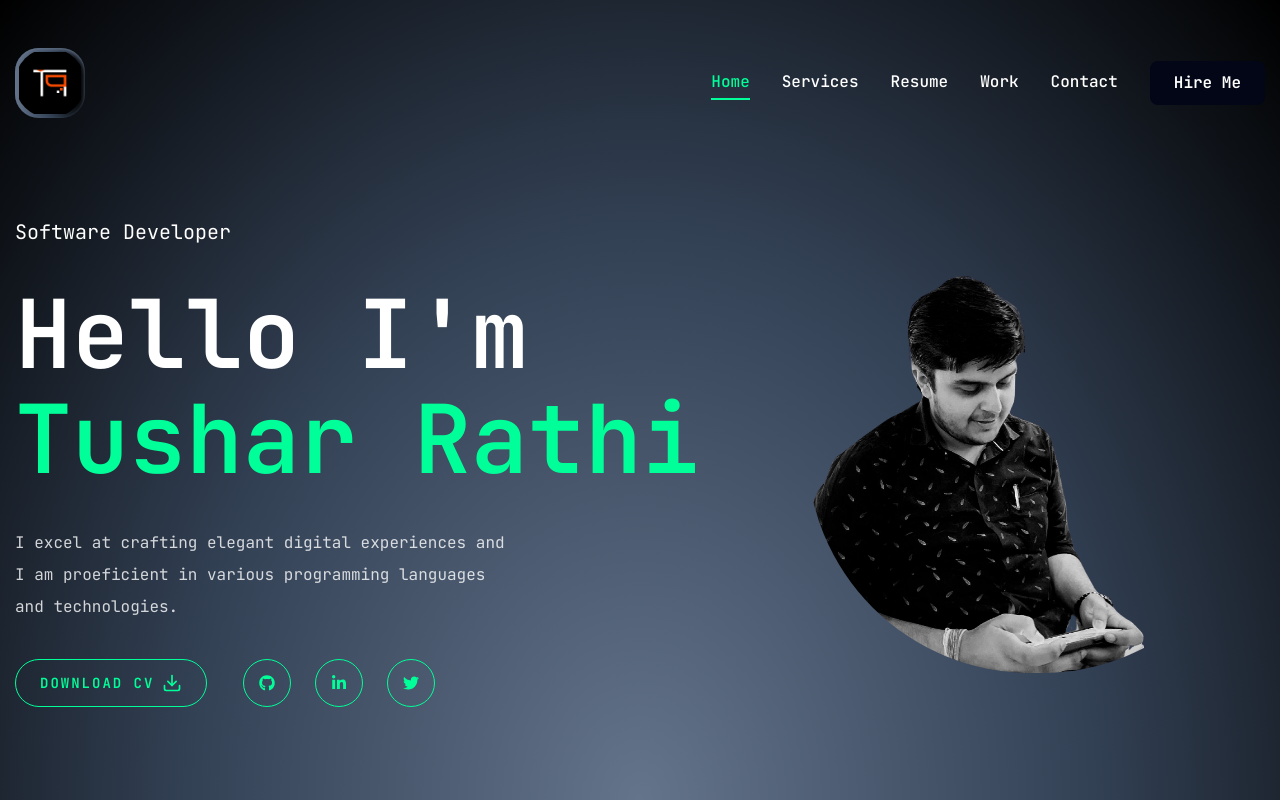
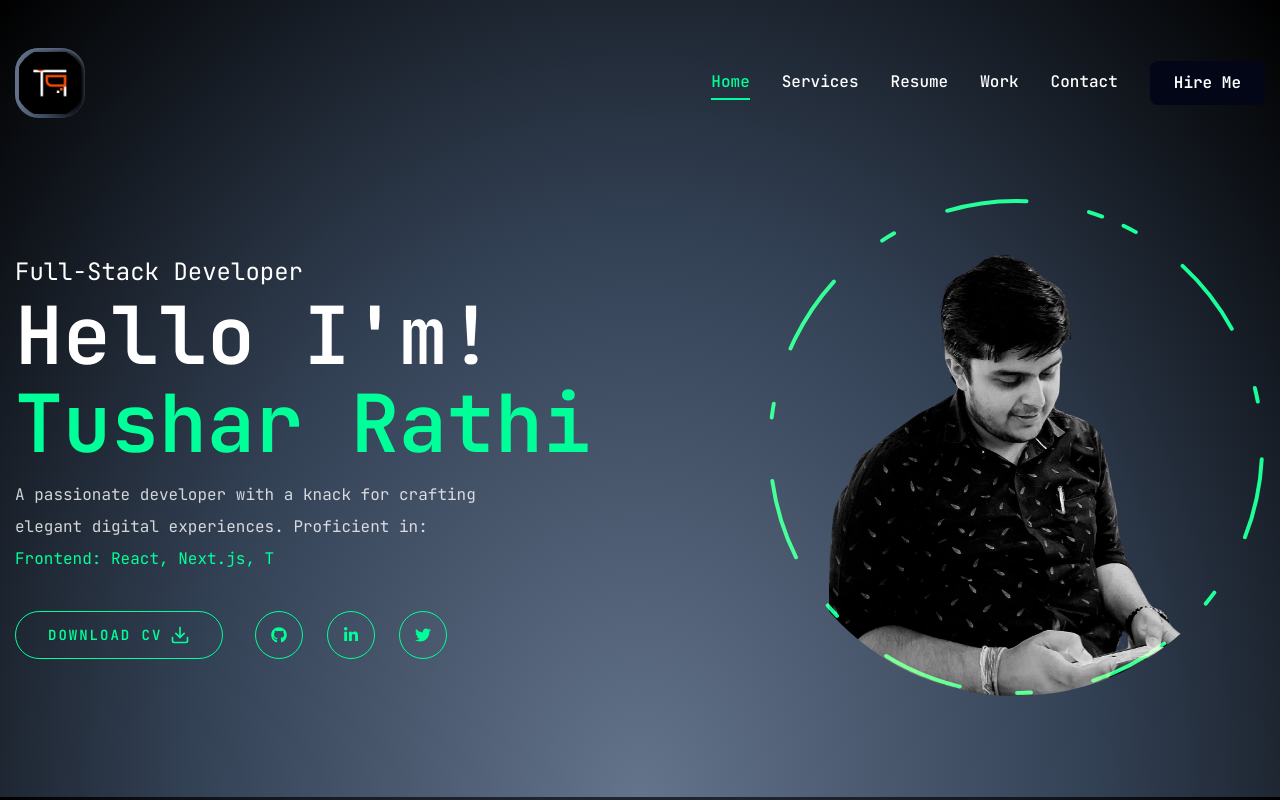
Before and after one commit to TusharRathi108/tushar-portfolio, a React (Vite) app: page / in a window 1280 px wide. Built offline with nearby package versions, Linux system fonts and the light colour scheme.

Commit message:
Implemented photo and typewriter effect

```diff
--- a/package.json
+++ b/package.json
@@ -25,6 +25,7 @@
     "react-dom": "^18.2.0",
     "react-icons": "^5.2.1",
     "react-router-dom": "^6.23.1",
+    "react-simple-typewriter": "^5.0.1",
     "tailwind-merge": "^2.3.0",
     "tailwindcss-animate": "^1.0.7"
   },
--- a/src/components/Photo.tsx
+++ b/src/components/Photo.tsx
@@ -1,12 +1,61 @@
-import { AvatarImage } from "@radix-ui/react-avatar";
-import { Avatar } from "./ui/avatar";
+import { Avatar, AvatarImage } from "@/components/ui/avatar";
+import { motion } from "framer-motion";
 
 const Photo = () => {
   return (
-    <div className="h-full w-full flex items-center relative">
-      <Avatar className="w-[250px] h-[225px] md:w-[300px] md:h-[300px] xl:w-[458px] xl:h-[448px]">
-        <AvatarImage src="src/assets/Profile1-removebg.png"/>
-      </Avatar>
+    <div className="h-full w-full relative">
+      <motion.div
+        initial={{ opacity: 0 }}
+        animate={{
+          opacity: 1,
+          transition: { delay: 2, duration: 0.4, ease: "easeIn" },
+        }}
+      >
+        {/* Profile image */}
+        <motion.div
+          initial={{ opacity: 0 }}
+          animate={{
+            opacity: 1,
+            transition: { delay: 2.4, duration: 0.4, ease: "easeInOut" },
+          }}
+          className="w-[298px] h-[298px] xl:w-[498px] xl:h-[498px] absolute"
+        >
+          <Avatar className="h-full w-full">
+            <AvatarImage
+              src="src/assets/Profile1-removebg.png"
+              style={{ objectFit: "scale-down" }}
+            />
+          </Avatar>
+        </motion.div>
+
+        {/* Circle */}
+        <motion.svg
+          className="w-[298px] h-[298px] xl:w-[498px] xl:h-[498px] mix-blend-lighten"
+          fill="transparent"
+          viewBox="0 0 506 506"
+          xmlns="http://www.w3.org/2000/svg"
+        >
+          <motion.circle
+            cx="253"
+            cy="253"
+            r="250"
+            stroke="#00ff99"
+            strokeWidth="4"
+            strokeLinecap="round"
+            strokeLinejoin="round"
+            initial={{ strokeDasharray: "24 10 0 0" }}
+            animate={{
+              strokeDasharray: ["15 120 25 25", "16 25 92 72", "4 250 22 22"],
+              rotate: [120, 360],
+            }}
+            transition={{
+              duration: 10,
+              repeat: Infinity,
+              repeatType: "reverse",
+            }}
+          />
+        </motion.svg>
+      </motion.div>
     </div>
   );
 };
--- a/src/components/ui/button.tsx
+++ b/src/components/ui/button.tsx
@@ -17,7 +17,7 @@ const buttonVariants = cva(
       size: {
         default: "h-[44px] px-6",
         sm: "h-[42px] px-6",
-        lg: "h-[48px] px-6 text-sm uppercase tracking-[2px]",
+        lg: "h-[48px] px-8 text-sm uppercase tracking-[2px]",
       },
     },
     defaultVariants: {
--- a/src/index.css
+++ b/src/index.css
@@ -1,15 +1,6 @@
 @tailwind base;
 @tailwind components;
 @tailwind utilities;
-
-html,
-body,
-:root {
-  padding: 0;
-  margin: 0;
-  height: 100vh;
-  width: 100vw;
-}
 
 @layer base {
   :root {
@@ -100,12 +91,12 @@ body,
     @apply font-primary leading-loose text-white bg-[radial-gradient(ellipse_at_bottom,_var(--tw-gradient-stops))] from-slate-500 via-slate-700 to-black;
   }
   .h1 {
-    @apply text-[48px] md:text-[95px] leading-[1.1] font-semibold;
+    @apply text-[48px] md:text-[80px] leading-[1.1] font-semibold;
   }
   .h2 {
-    @apply text-[38px] md:text-[60px] leading-[1.1] font-semibold;
+    @apply text-[36px] md:text-[48px] leading-[1.1] font-semibold;
   }
   .h3 {
-    @apply text-[30px] md:text-[40px] leading-[1.1] font-semibold;
+    @apply text-[20px] md:text-[24px] leading-[1.1] font-semibold;
   }
 }
--- a/src/pages/HomePage.tsx
+++ b/src/pages/HomePage.tsx
@@ -2,51 +2,69 @@ import Photo from "@/components/Photo";
 import Socials from "@/components/Socials";
 import { Button } from "@/components/ui/button";
 import { FiDownload } from "react-icons/fi";
+import { Typewriter } from "react-simple-typewriter";
+
+// typewriter words array.
+const skills = [
+  "Frontend: React, Next.js, Tailwind CSS, Radix UI, Chakra UI",
+  "Backend: Node.js, Express, Prisma, Git HUB",
+  "Database: MongoDB Atlas, MySQL",
+  "Tools & Libraries: Shadcn/UI, Vite, TypeScript, Axios, Tanstack Query, React Router, Recharts",
+];
 
 const HomePage = () => {
   return (
     <section className="h-full">
       <div className="container mx-auto h-full">
-        <div className="flex flex-col md:flex-row items-center justify-between md:pt-8 md:pb-20">
+        <div className="flex flex-col xl:flex-row items-center justify-between xl:pt-8 xl:pb-[81px]">
           {/* Information about me */}
-          <div className="text-center md:text-left mt-5 order-2 md:order-none">
-            <span className="text-xl"> Software Developer </span>
-            <h1 className="h3 md:h2 xl:h1 mt-8 mb-8 md:mb-9">
-              {" "}
-              Hello I'm <br />{" "}
-              <span className="text-accent"> Tushar Rathi </span>{" "}
+          <div className="text-center xl:text-left order-2 xl:order-none">
+            <span className="text-2xl block xl:inline">
+              Full-Stack Developer
+            </span>
+            <h1 className="h1 mb-3">
+              Hello I'm!
+              <br />
+              <span className="text-accent">Tushar Rathi</span>
             </h1>
-            <p className="hidden md:block max-w-[500px] mb-12 md:mb-9 text-white/80">
-              {" "}
-              I excel at crafting elegant digital experiences and I am
-              proeficient in various programming languages and technologies.{" "}
+            <p className="max-w-[500px] mx-auto xl:mx-0 mb-9 text-white/80">
+              A passionate developer with a knack for crafting
+              elegant digital experiences. Proficient in:{" "}
+              <br/>
+              <span className="text-accent">
+                {"  "}
+                <Typewriter
+                  words={skills}
+                  loop={0}
+                  cursor
+                  cursorStyle="_"
+                  typeSpeed={200}
+                  deleteSpeed={50}
+                  delaySpeed={1000}
+                />{" "}
+              </span>
             </p>
             {/* socials */}
-            <div className="flex flex-col md:flex-row items-center gap-10 md:gap-9">
+            <div className="flex flex-col xl:flex-row items-center gap-8">
               <Button
                 variant="outline"
                 size={"lg"}
-                className="flex items-center gap-2 transition delay-150 duration-300 ease-in-out"
+                className="uppercase flex items-center gap-2 transition delay-150 duration-300 ease-in-out"
               >
-                {" "}
-                <span>
-                  {" "}
-                  Download CV{" "}
-                </span> <FiDownload className="text-xl" />{" "}
+                <span>Download CV</span> <FiDownload className="text-xl" />
               </Button>
-              <div className="mb-5 md:mb-0">
-                {" "}
+              <div className="mb-3 xl:mb-0">
                 <Socials
                   containerStyles={"flex gap-6 "}
                   iconStyles={
                     "w-12 h-12 border border-accent rounded-full flex justify-center items-center text-accent hover:bg-accent hover:text-primary hover:transition-all duration-500"
                   }
-                />{" "}
+                />
               </div>
             </div>
           </div>
           {/* Profile photo */}
-          <div className="mb-2 order-1 md:order-none">
+          <div className="mb-5 order-1 xl:order-none">
             <Photo />
           </div>
         </div>
```
Also changed, not shown: 1 other file (tests, documents, lock files or other folders).
